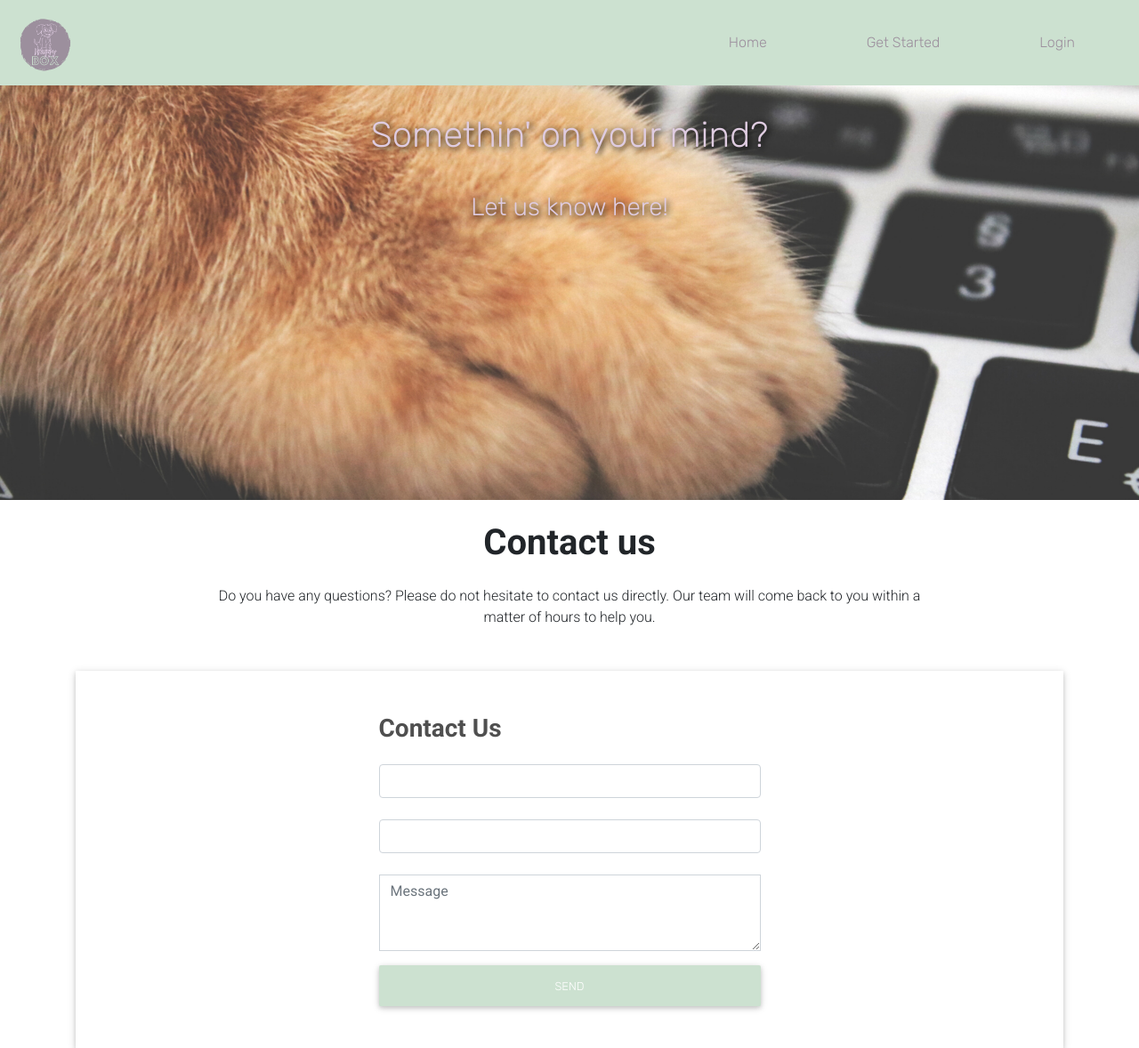
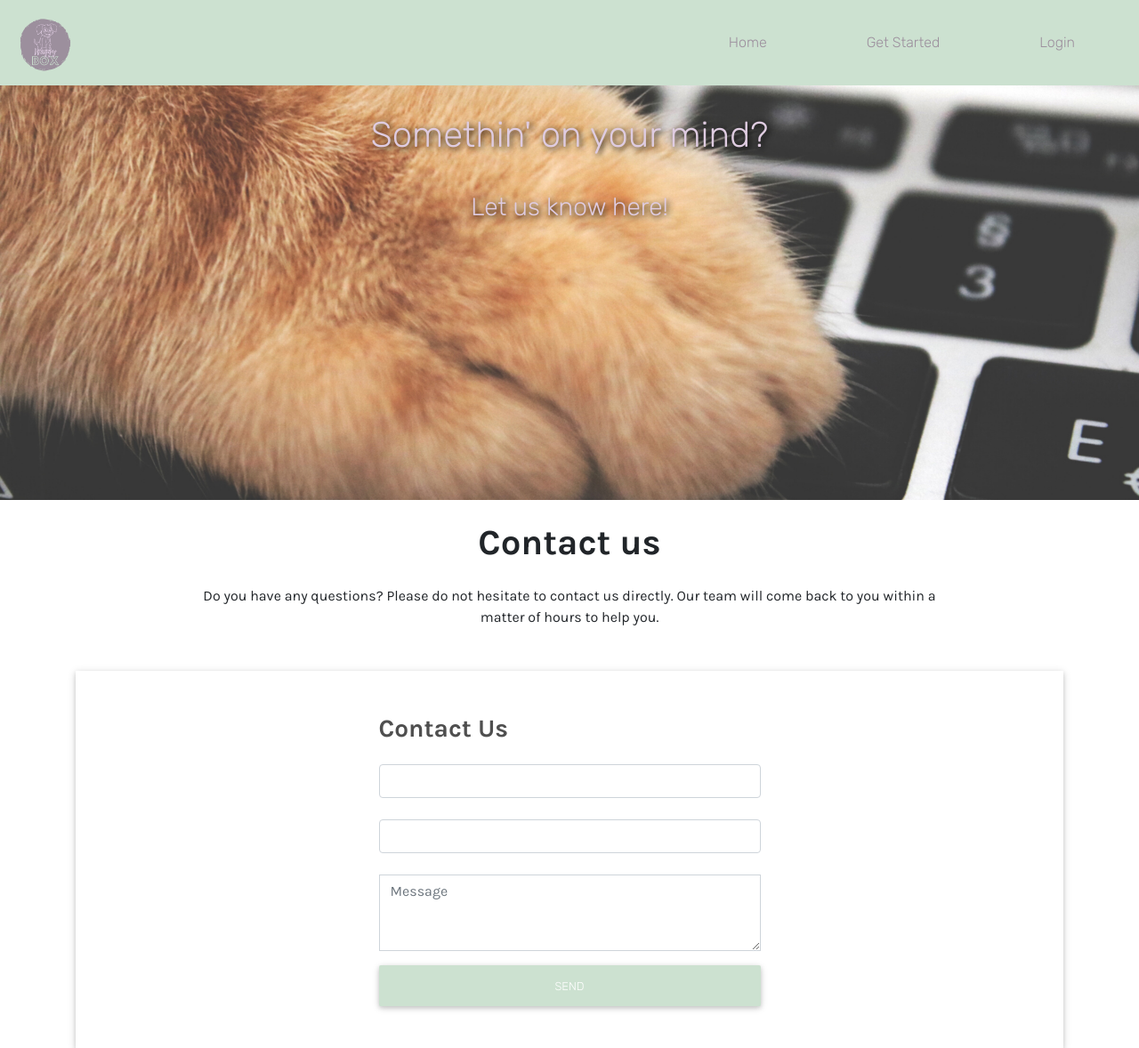
Before and after one commit to ClaireLally8/Waggy-Box, a Django app: page /contact/ in a window 1280 px wide. Shown: the top 1178 px of the page at 89% size. Run offline with Django 3.2, Linux system fonts and the light colour scheme; some libraries are stand-ins or nearby versions.

Commit message:
default font to karla

```diff
--- a/static/css/base.css
+++ b/static/css/base.css
@@ -8,6 +8,7 @@
 @import url('https://fonts.googleapis.com/css2?family=Karla:wght@400;700&family=Rubik:wght@300;400;500;700&display=swap');
 html, body {
  height: 100%;
+ font-family: "Karla";
 }
 .main-container {
  min-height: 100vh; /* will cover the 100% of viewport */
```
